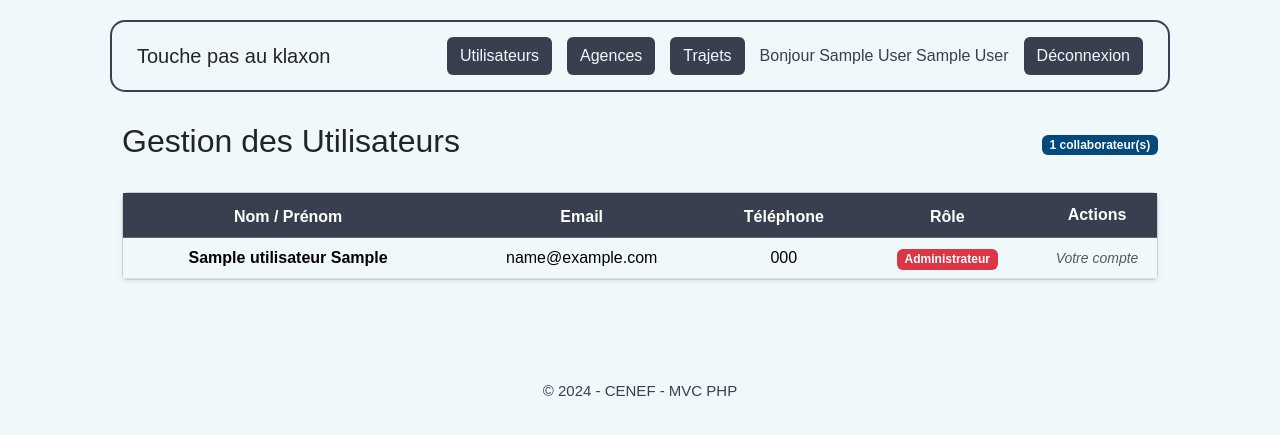
After one commit to Oceane-15/touche_pas_au_klaxon, a PHP site: page /admin_utilisateurs.php in a window 1280 px wide. The commit adds this page. Shown: the top 435 px of the page. Run offline with PHP 8.4, Linux system fonts and the light colour scheme; the visitor is signed in with stand-in values (Sample User, id 1); tables that the repository leaves empty hold one stand-in row (values such as "Sample post"); some libraries are stand-ins or nearby versions.

Commit message:
ajout page utilisateur droit admin

```diff
--- /dev/null
+++ b/admin_utilisateurs.php
@@ -0,0 +1,120 @@
+<?php
+if (session_status() === PHP_SESSION_NONE) {
+    session_start();
+}
+
+require_once 'includes/db.php';
+
+$is_admin = isset($_SESSION['user_role']) && (int)$_SESSION['user_role'] === 1;
+if (!$is_admin) {
+    header('Location: index.php');
+    exit();
+}
+
+$message = '';
+$error = '';
+
+if (isset($_GET['action']) && $_GET['action'] === 'delete' && isset($_GET['id'])) {
+    $id_to_delete = intval($_GET['id']);
+
+    if ($id_to_delete === (int)$_SESSION['user_id']) {
+        $error = "Vous ne pouvez pas supprimer votre propre compte administrateur.";
+    } else {
+        try {
+            $stmt_trajets = $pdo->prepare("DELETE FROM trajet WHERE id_utilisateur_auteur = ?");
+            $stmt_trajets->execute([$id_to_delete]);
+            $stmt = $pdo->prepare("DELETE FROM utilisateur WHERE id_utilisateur = ?");
+            $stmt->execute([$id_to_delete]);
+            $message = "L'utilisateur a été supprimé avec succès.";
+        } catch (Exception $e) {
+            $error = "Erreur lors de la suppression de l'utilisateur : " . $e->getMessage();
+        }
+    }
+}
+
+try {
+    $stmt = $pdo->query("SELECT id_utilisateur, nom, prenom, email, telephone, est_admin FROM utilisateur ORDER BY nom ASC");
+    $utilisateurs = $stmt->fetchAll();
+} catch (Exception $e) {
+    die("Erreur de base de données : " . $e->getMessage());
+}
+
+require_once 'includes/header.php';
+?>
+
+<div class="container mt-4">
+    <div class="d-flex justify-content-between align-items-center mb-4">
+        <h2>Gestion des Utilisateurs</h2>
+        <span class="badge bg-secondary"><?php echo count($utilisateurs); ?> collaborateur(s)</span>
+    </div>
+
+    <?php if ($message): ?>
+        <div class="alert alert-success alert-dismissible fade show" role="alert">
+            <?php echo htmlspecialchars($message); ?>
+            <button type="button" class="btn-close" data-bs-dismiss="alert" aria-label="Close"></button>
+        </div>
+    <?php endif; ?>
+
+    <?php if ($error): ?>
+        <div class="alert alert-danger alert-dismissible fade show" role="alert">
+            <?php echo htmlspecialchars($error); ?>
+            <button type="button" class="btn-close" data-bs-dismiss="alert" aria-label="Close"></button>
+        </div>
+    <?php endif; ?>
+
+    <div class="card shadow-sm">
+        <div class="table-responsive">
+            <table class="table table-hover align-middle mb-0 text-center">
+                <thead class="table-dark">
+                    <tr>
+                        <th>Nom / Prénom</th>
+                        <th>Email</th>
+                        <th>Téléphone</th>
+                        <th>Rôle</th>
+                        <th>Actions</th>
+                    </tr>
+                </thead>
+                <tbody>
+                    <?php if (empty($utilisateurs)): ?>
+                        <tr>
+                            <td colspan="5" class="text-center py-4 text-muted">Aucun utilisateur trouvé.</td>
+                        </tr>
+                    <?php else: ?>
+                        <?php foreach ($utilisateurs as $user): ?>
+                            <tr>
+                                <td class="fw-bold">
+                                    <?php echo htmlspecialchars($user['nom'] . ' ' . $user['prenom']); ?>
+                                </td>
+                                <td><?php echo htmlspecialchars($user['email']); ?></td>
+                                <td><?php echo htmlspecialchars($user['telephone'] ?? 'Non renseigné'); ?></td>
+                                <td>
+                                    <?php if ((int)$user['est_admin'] === 1): ?>
+                                        <span class="badge bg-danger">Administrateur</span>
+                                    <?php else: ?>
+                                        <span class="badge bg-primary">Collaborateur</span>
+                                    <?php endif; ?>
+                                </td>
+                                <td>
+                                    <?php if ($user['id_utilisateur'] !== $_SESSION['user_id']): ?>
+                                        <a href="admin_utilisateurs.php?action=delete&id=<?php echo $user['id_utilisateur']; ?>"
+                                           class="btn btn-sm btn-danger"
+                                           onclick="return confirm('Êtes-vous sûr de vouloir supprimer cet utilisateur ?');"
+                                           title="Supprimer l'utilisateur">
+                                            <i class="fa-solid fa-trash"></i> Supprimer
+                                        </a>
+                                    <?php else: ?>
+                                        <span class="text-muted small"><em>Votre compte</em></span>
+                                    <?php endif; ?>
+                                </td>
+                            </tr>
+                        <?php endforeach; ?>
+                    <?php endif; ?>
+                </tbody>
+            </table>
+        </div>
+    </div>
+</div>
+
+<?php
+require_once 'includes/footer.php';
+?>
--- a/includes/header.php
+++ b/includes/header.php
@@ -8,6 +8,7 @@ $user_name = $is_connected ? $_SESSION['user_firstname'] . ' ' . $_SESSION['user
 ?>
 <!DOCTYPE html>
 <html lang="fr">
+
 <head>
     <meta charset="UTF-8">
     <meta name="viewport" content="width=device-width, initial-scale=1.0">
@@ -15,6 +16,7 @@ $user_name = $is_connected ? $_SESSION['user_firstname'] . ' ' . $_SESSION['user
     <link rel="stylesheet" href="/touche_pas_au_klaxon/assets/css/bootstrap-custom.css">
     <link rel="stylesheet" href="https://cdnjs.cloudflare.com/ajax/libs/font-awesome/6.4.2/css/all.min.css">
 </head>
+
 <body>
     <div class="main-wrapper">
         <header class="custom-header">
@@ -25,9 +27,9 @@ $user_name = $is_connected ? $_SESSION['user_firstname'] . ' ' . $_SESSION['user
                     <a href="login.php" class="btn btn-black">Connexion</a>
                 <?php else: ?>
                     <?php if ($is_admin): ?>
-                        <a href="admin_utilisateurs.php" class="btn btn-gray">Utilisateurs</a>
-                        <a href="admin_agences.php" class="btn btn-gray">Agences</a>
-                        <a href="index.php" class="btn btn-gray">Trajets</a>
+                        <a href="admin_utilisateurs.php" class="btn btn-black">Utilisateurs</a>
+                        <a href="admin_agences.php" class="btn btn-black">Agences</a>
+                        <a href="index.php" class="btn btn-black">Trajets</a>
                     <?php else: ?>
                         <a href="trajets.php" class="btn btn-black">Créer un trajet</a>
                     <?php endif; ?>
```
Also changed, not shown: assets/css/theme.scss (+16 -0 lines).
